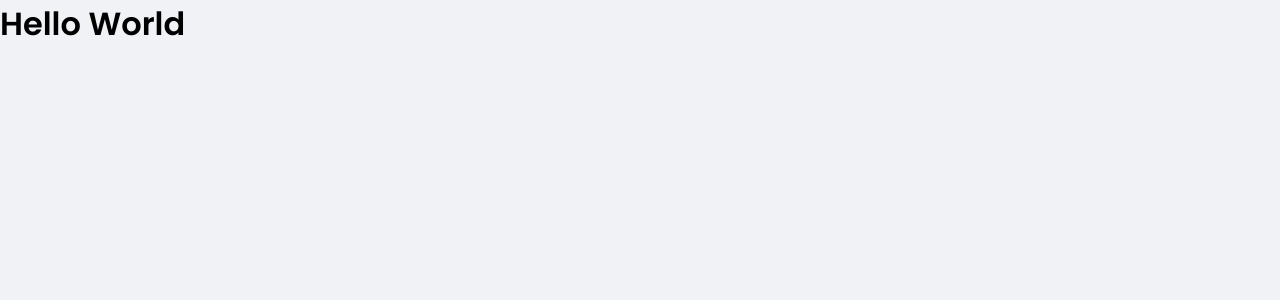
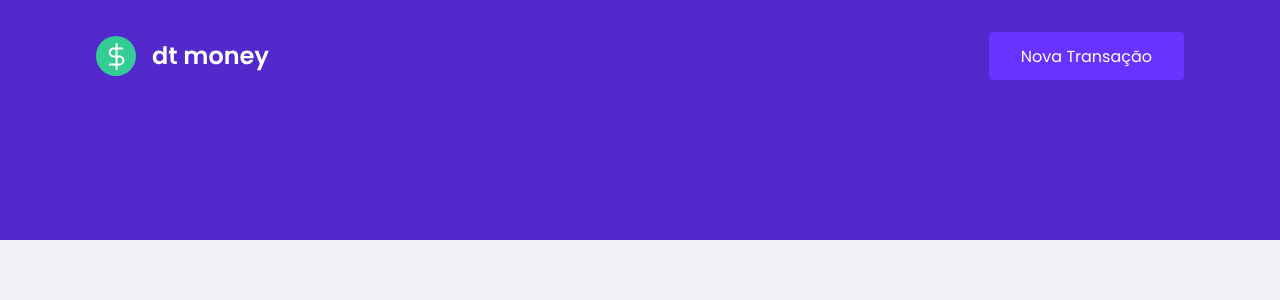
Before and after one commit to ArmandoMarioto/Chapter2-ReactJs, a React (Create React App) app in the folder dtmoney/: page / in a window 1280 px wide. Shown: the top 300 px of the page. Built offline with nearby package versions, Linux system fonts and the light colour scheme.

Commit message:
Criando componente: Header

```diff
--- a/dtmoney/src/App.tsx
+++ b/dtmoney/src/App.tsx
@@ -1,13 +1,14 @@
 
+import { Header } from "./components/Header";
 import { GlobalStyle } from "./styles/global";
 
 
 
 export function App() {
   return (
-    <div className="App">
-      <h1>Hello World</h1>
+    <>
+      <Header />
       <GlobalStyle />
-    </div>
+    </>
   );
 }
--- /dev/null
+++ b/dtmoney/src/components/Header/index.tsx
@@ -0,0 +1,14 @@
+import logoImg from '../../assets/logo.svg';
+import { Container, Content } from './styles';
+export function Header(){
+    return (
+        <Container>
+            <Content>
+                <img src={logoImg} alt="dt money" />
+                <button type="button">
+                    Nova Transação
+                </button>
+            </Content>
+         </Container>
+    )
+};
--- /dev/null
+++ b/dtmoney/src/components/Header/styles.ts
@@ -0,0 +1,32 @@
+import styled from 'styled-components';
+
+
+export const Container = styled.header`
+    background: var(--blue);
+`
+
+
+export const Content = styled.div`
+    max-width: 1120px;
+    margin: 0 auto;
+    display: flex;
+    justify-content: space-between;
+    align-items: center;
+    padding: 2rem 1rem 10rem;
+
+    button {
+        font-size: 1rem;
+        color: #fff;
+        background: var(--blue-light);
+        border: 0;
+        padding: 0 2rem;
+        border-radius: 0.25rem;
+        height: 3rem;
+
+    transition: filter 0.2s;
+    &:hover {
+        filter: brightness(0.9);
+    }
+
+    }
+`
--- a/dtmoney/src/styles/global.ts
+++ b/dtmoney/src/styles/global.ts
@@ -7,7 +7,7 @@
     --red: #e52e4d;
     --blue: #5429cc;
 
-    --blue-light: ##6933ff;
+    --blue-light: #6933ff;
 
     --text-title: #363f5f;
     --text-body: #969cb3;
```
